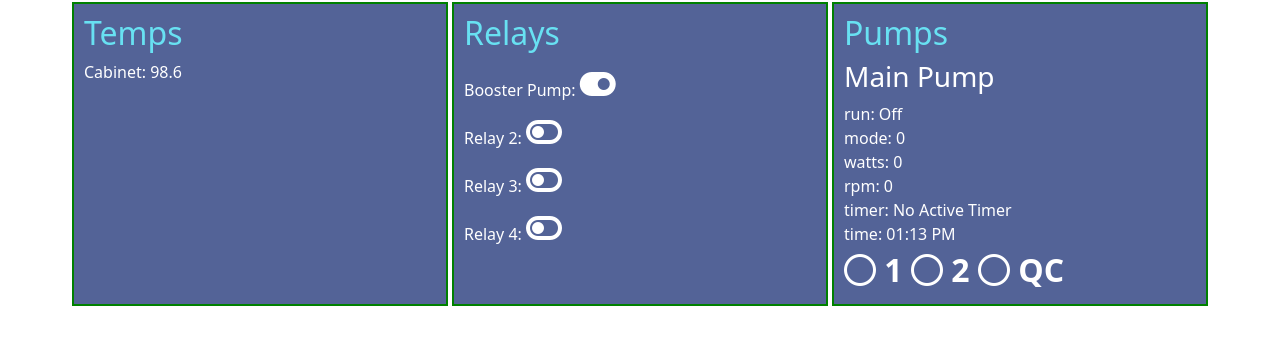
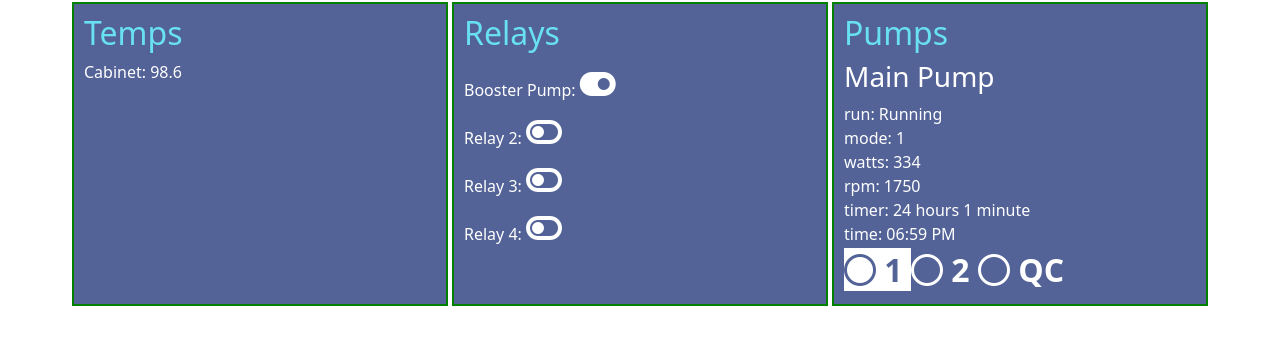
Before and after one commit to raistlin7447/pool-droid, a Django app: page /test in a window 1280 px wide. Shown: the top 345 px of the page. Run offline with Django 3.2, Linux system fonts and the light colour scheme; some libraries are stand-ins or nearby versions.

Commit message:
Added ability to change main pump speed

```diff
--- a/pool_droid/urls.py
+++ b/pool_droid/urls.py
@@ -16,10 +16,11 @@ Including another URLconf
 from django.contrib import admin
 from django.urls import path
 
-from pool_droid.views import HomeView, TestHomeView
+from pool_droid.views import HomeView, TestHomeView, PumpModeAjax
 
 urlpatterns = [
     path('admin/', admin.site.urls),
     path('', HomeView.as_view()),
-    path('test', TestHomeView.as_view())
+    path('test', TestHomeView.as_view()),
+    path('ajax/pump-mode', PumpModeAjax.as_view(), name="ajax-pump-mode")
 ]
--- a/pool_droid/views.py
+++ b/pool_droid/views.py
@@ -1,3 +1,7 @@
+import json
+
+from django.http import JsonResponse
+from django.views import View
 from django.views.generic import TemplateView
 
 from pool_droid.models import Relay, OneWireTempSensor, PentairPump
@@ -26,5 +30,22 @@ class TestHomeView(TemplateView):
             {"id": 3, "name": "Relay 3", "get_state": False},
             {"id": 4, "name": "Relay 4", "get_state": False},
         ]
-        context['pumps'] = [{'name': 'Main Pump', 'get_status': PentairPump.format_status({'run': 4, 'mode': 0, 'watts': 0, 'rpm': 0, 'timer': [0, 0], 'time': [13, 13]})}]
+        # status = {'run': 4, 'mode': 0, 'watts': 0, 'rpm': 0, 'timer': [0, 0], 'time': [13, 13]} #off
+        status = {'run': 10, 'mode': 1, 'watts': 334, 'rpm': 1750, 'timer': [24, 1], 'time': [18, 59]} # running
+        context['pumps'] = [{'name': 'Main Pump', 'get_status': PentairPump.format_status(status)}]
         return context
+
+
+class PumpModeAjax(View):
+    def post(self, *args, **kwargs):
+        if self.request.method == "POST":
+            pump_mode_json = json.loads(self.request.body)
+            pump_mode = pump_mode_json["pump-mode"]
+            print(self.request.body)
+            pump = PentairPump.objects.get()
+            if pump_mode == "QC":
+                pump.start_quick_clean()
+            else:
+                pump.set_speed(int(pump_mode))
+            return JsonResponse({"success": True}, status=200)
+        return JsonResponse({"success": False}, status=400)
--- a/templates/home.html
+++ b/templates/home.html
@@ -11,23 +11,108 @@
   h2 {
     color: #68e1f2;
   }
+  .relay {
+      cursor: pointer;
+  }
+  .pump-mode {
+      cursor: pointer;
+  }
+  .pump-mode-active {
+      background-color: white;
+      color: #536397;
+  }
+  .pump-mode-inactive {
+
+  }
 </style>
 {% endblock style %}
 {% block javascript %}
 <script>
-    document.querySelector('.relays').addEventListener('click', fav);
+    document.querySelector('.relays').addEventListener('click', relayClick);
 
-    function fav(e) {
-      const tgt = e.target;
-      if (tgt.classList.contains('fa-toggle-on')) {
-          console.log('Turn off relay: ' + tgt.parentNode.id);
-          tgt.classList.replace('fa-toggle-on', 'fa-toggle-off');
+    function relayClick(e) {
+      let node = e.target;
+      let tgt = null;
+      while(node !== this){
+          if(node.classList.contains("relay")){
+              tgt = node.children[0];
+              break;
+          }
+          node = node.parentNode;
       }
-      else if (tgt.classList.contains('fa-toggle-off')) {
-          console.log('Turn on relay: ' + tgt.parentNode.id);
-          tgt.classList.replace('fa-toggle-off', 'fa-toggle-on');
+      if(tgt !== null) {
+          if (tgt.classList.contains('fa-toggle-on')) {
+              console.log('Turn off relay: ' + tgt.parentNode.id);
+              tgt.classList.replace('fa-toggle-on', 'fa-toggle-off');
+          } else if (tgt.classList.contains('fa-toggle-off')) {
+              console.log('Turn on relay: ' + tgt.parentNode.id);
+              tgt.classList.replace('fa-toggle-off', 'fa-toggle-on');
+          }
       }
     }
+
+    document.querySelector('.pump-modes').addEventListener('click', pumpModeClick);
+
+    function pumpModeClick(e) {
+      let node = e.target;
+      let tgt = null;
+      while(node !== this){
+          if(node.classList.contains("pump-mode")){
+              tgt = node;
+              break;
+          }
+          node = node.parentNode;
+      }
+      if(tgt !== null) {
+          changePumpMode(tgt.id.slice(10))
+          document.querySelectorAll(".pump-mode").forEach(function(pumpMode) {
+              if (tgt === pumpMode) {
+                  console.log('Turn on pump mode: ' + pumpMode.id);
+                  pumpMode.classList.replace('pump-mode-inactive', 'pump-mode-active');
+              }
+              else {
+                  console.log('Turn off pump mode: ' + pumpMode.id);
+                  pumpMode.classList.replace('pump-mode-active', 'pump-mode-inactive');
+              }
+          })
+      }
+    }
+
+    async function postData(url = '', data = {}) {
+        const response = await fetch(url, {
+            method: 'POST',
+            headers: {
+                'Content-Type': 'application/json',
+                'X-CSRFToken': csrftoken
+            },
+            body: JSON.stringify(data)
+        });
+        return response.json();
+    }
+
+    function changePumpMode(pumpMode) {
+        postData('{% url "ajax-pump-mode" %}', {'pump-mode': pumpMode})
+        .then(data => {
+            console.log(data);
+        })
+    }
+
+    function getCookie(name) {
+        let cookieValue = null;
+        if (document.cookie && document.cookie !== '') {
+            const cookies = document.cookie.split(';');
+            for (let i = 0; i < cookies.length; i++) {
+                const cookie = cookies[i].trim();
+                // Does this cookie string begin with the name we want?
+                if (cookie.substring(0, name.length + 1) === (name + '=')) {
+                    cookieValue = decodeURIComponent(cookie.substring(name.length + 1));
+                    break;
+                }
+            }
+        }
+        return cookieValue;
+    }
+    const csrftoken = getCookie('csrftoken');
 </script>
 {% endblock javascript %}
 {% block content %}
@@ -43,7 +128,7 @@
       <h2>Relays</h2>
         {% for relay in relays %}
             {{ relay.name }}:
-            <span style="font-size: 2em;" class="relay" id="relay_{{ relay.id }}">
+            <span style="font-size: 2em;" class="relay" id="relay-{{ relay.id }}">
             {% if relay.get_state == True %}
                 <i class="fas fa-toggle-on"></i>
             {% elif relay.get_state == False %}
@@ -55,22 +140,22 @@
             <br />
         {% endfor %}
     </div>
-    <div class="col">
+    <div class="col pump-modes">
       <h2>Pumps</h2>
         {% for pump in pumps %}
             <h3>{{ pump.name }}</h3>
             {% for k, v in pump.get_status.items %}
                 {{ k }}: {{ v }}<br />
             {% endfor %}
-            <span class="fa-layers fa-fw fa-2x">
+            <span class="fa-layers fa-fw fa-2x pump-mode pump-mode-{% if pump.get_status.mode == 1 %}active{% else %}inactive{% endif %}" id="pump-mode-1">
               <i class="far fa-circle"></i>
               <strong class="fa-layers-text" data-fa-transform="shrink-6">1</strong>
             </span>
-            <span class="fa-layers fa-fw fa-2x">
+            <span class="fa-layers fa-fw fa-2x pump-mode pump-mode-{% if pump.get_status.mode == 2 %}active{% else %}inactive{% endif %}" id="pump-mode-2">
               <i class="far fa-circle"></i>
               <strong class="fa-layers-text" data-fa-transform="shrink-6">2</strong>
             </span>
-            <span class="fa-layers fa-fw fa-2x">
+            <span class="fa-layers fa-fw fa-2x pump-mode pump-mode-{% if pump.get_status.mode == "Quick Clean" %}active{% else %}inactive{% endif %}" id="pump-mode-qc">
               <i class="far fa-circle"></i>
               <strong class="fa-layers-text" data-fa-transform="shrink-9">QC</strong>
             </span>
```
